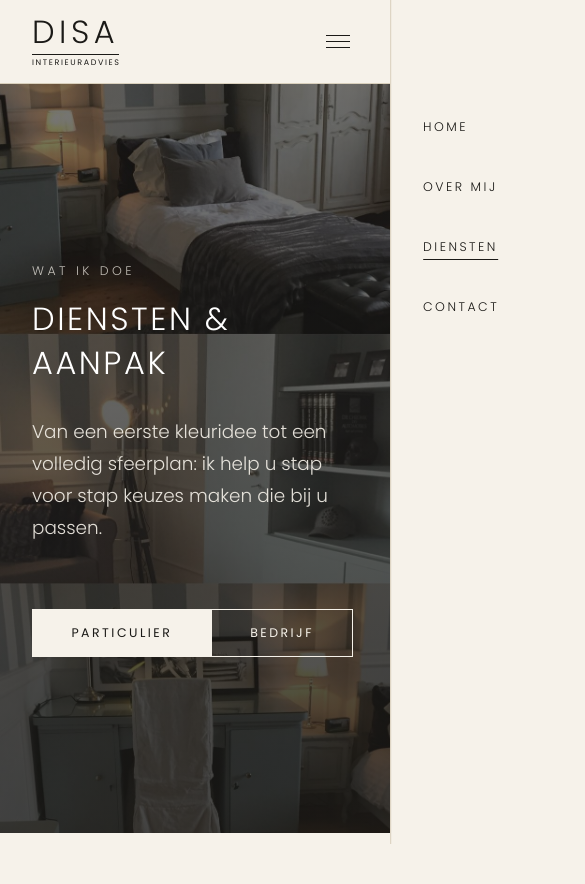
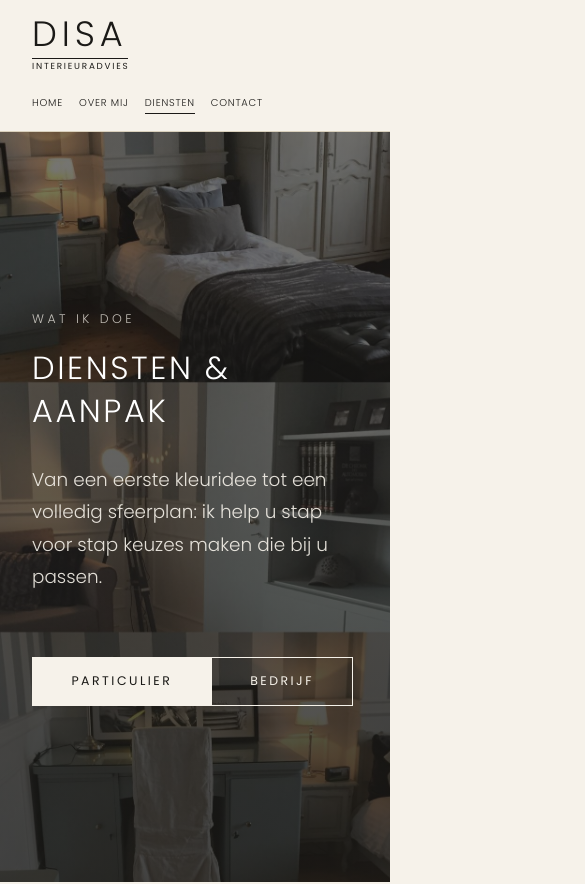
Before and after one commit to Clempy15/disa-website, a plain HTML site: page diensten.html in a window 390 px wide. Shown: the top 884 px of the page, 585 px wide, since content can reach past the window. Drawn offline with Linux system fonts and the light colour scheme.

Commit message:
Add real photography, always-visible nav, bigger logo, and Danielle's own bio
- Replace placeholder line-art with fabric/material and styling photos
- Keep header nav inline next to logo instead of a hamburger menu
- Enlarge the DISA logo while keeping its internal proportions
- Replace Over mij intro with Danielle's own story
- Cache-bust the stylesheet link so future CSS edits aren't stuck in cache

Co-Authored-By: Claude Sonnet 5 <noreply@anthropic.com>

```diff
--- a/css/style.css
+++ b/css/style.css
@@ -115,6 +115,8 @@ p { max-width: 62ch; }
   display: flex;
   align-items: center;
   justify-content: space-between;
+  flex-wrap: wrap;
+  row-gap: var(--space-2);
   padding-top: var(--space-2);
   padding-bottom: var(--space-2);
 }
@@ -135,7 +137,7 @@ p { max-width: 62ch; }
 .logo-word {
   display: inline-flex;
   align-items: center;
-  font-size: 2rem;
+  font-size: 3.2rem;
   font-weight: 300;
   letter-spacing: 0.14em;
   color: currentColor;
@@ -154,7 +156,7 @@ p { max-width: 62ch; }
   display: block;
   width: 100%;
   margin-top: 0.4em;
-  font-size: 0.5rem;
+  font-size: 0.8rem;
   font-weight: 400;
   letter-spacing: normal;
   word-spacing: -0.4em;
@@ -166,23 +168,12 @@ p { max-width: 62ch; }
 
 .nav-toggle {
   display: none;
-  flex-direction: column;
-  gap: 5px;
-  background: none;
-  border: none;
-  cursor: pointer;
-  padding: 8px;
-}
-
-.nav-toggle span {
-  width: 24px;
-  height: 1px;
-  background: var(--black);
 }
 
 .main-nav ul {
   list-style: none;
   display: flex;
+  flex-wrap: wrap;
   gap: var(--space-4);
 }
 
@@ -533,23 +524,16 @@ textarea { resize: vertical; min-height: 120px; }
     grid-template-columns: 1fr;
   }
 
-  .main-nav {
-    position: fixed;
-    inset: 0 0 0 auto;
-    width: min(78vw, 320px);
-    height: 100vh;
-    background: var(--cream);
-    transform: translateX(100%);
-    transition: transform 0.35s ease;
-    padding: var(--space-5) var(--space-3);
-    border-left: 1px solid var(--line);
-  }
+  .main-nav ul { gap: var(--space-3); }
 
-  .main-nav.is-open { transform: translateX(0); }
-
-  .main-nav ul { flex-direction: column; gap: var(--space-3); }
-
-  .nav-toggle { display: flex; }
+  .main-nav a { font-size: 0.7rem; letter-spacing: 0.12em; }
 
   section { padding: var(--space-4) 0; }
 }
+
+@media (max-width: 480px) {
+  .logo-word { font-size: 2.2rem; }
+  .logo-tagline { font-size: 0.55rem; }
+  .main-nav ul { gap: var(--space-2); }
+  .main-nav a { font-size: 0.62rem; letter-spacing: 0.08em; }
+}
--- a/diensten.html
+++ b/diensten.html
@@ -6,7 +6,7 @@
 <title>Diensten — DISA Interieuradvies</title>
 <meta name="description" content="Kleuradvies, materiaaladvies, meubel- en inrichtingsadvies en sfeer & styling. Ontdek de werkwijze van DISA Interieuradvies.">
 <link rel="icon" href="images/logo.png">
-<link rel="stylesheet" href="css/style.css">
+<link rel="stylesheet" href="css/style.css?v=2">
 </head>
 <body>
 
@@ -186,12 +186,7 @@
       <p>DISA is er voor wie zich onzeker voelt over kleur-, materiaal- of inrichtingskeuzes en op zoek is naar een eerlijke, toegankelijke gids — geen luxestudio, wel iemand die luistert en meedenkt.</p>
     </div>
     <div>
-      <svg viewBox="0 0 400 320" xmlns="http://www.w3.org/2000/svg" stroke="#1B1A17" fill="none" stroke-width="1">
-        <rect x="20" y="20" width="360" height="280" opacity="0.15"/>
-        <path d="M60 260 L340 260" opacity="0.6"/>
-        <path d="M100 260 L100 160 L180 160 L180 260" opacity="0.6"/>
-        <path d="M220 260 L220 120 L300 120 L300 260" opacity="0.6"/>
-      </svg>
+      <img class="photo-frame" src="images/materiaal-stalen.jpg" alt="Stalen van stoffen en materialen uitgestald op een houten nachtkastje">
     </div>
   </div>
 </section>
```
Also changed, not shown: contact.html (+1 -1 lines), index.html (+1 -1 lines), over-mij.html (+8 -11 lines), images/materiaal-stalen.jpg (added), images/sfeer-styling.jpg (added).
